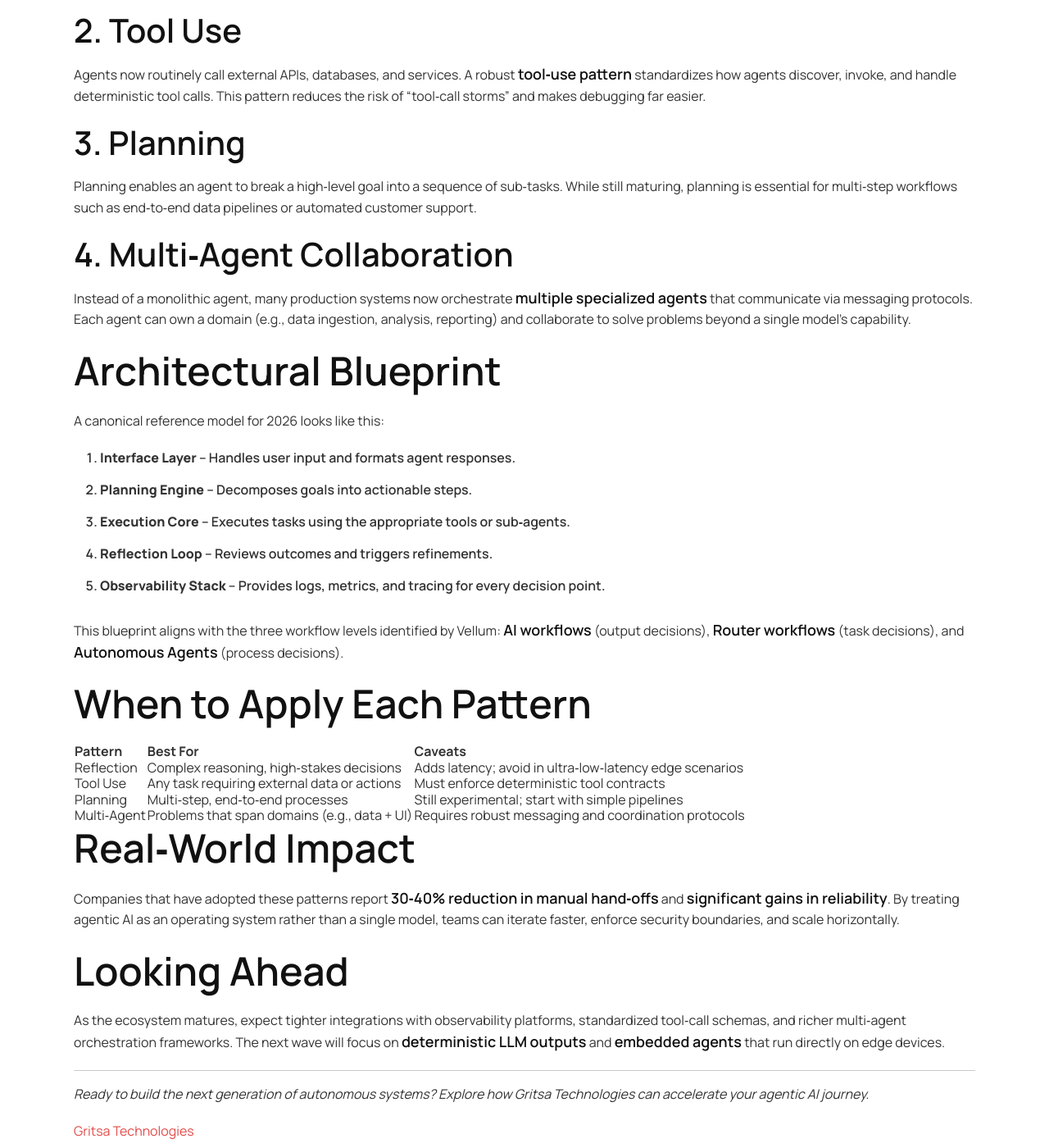
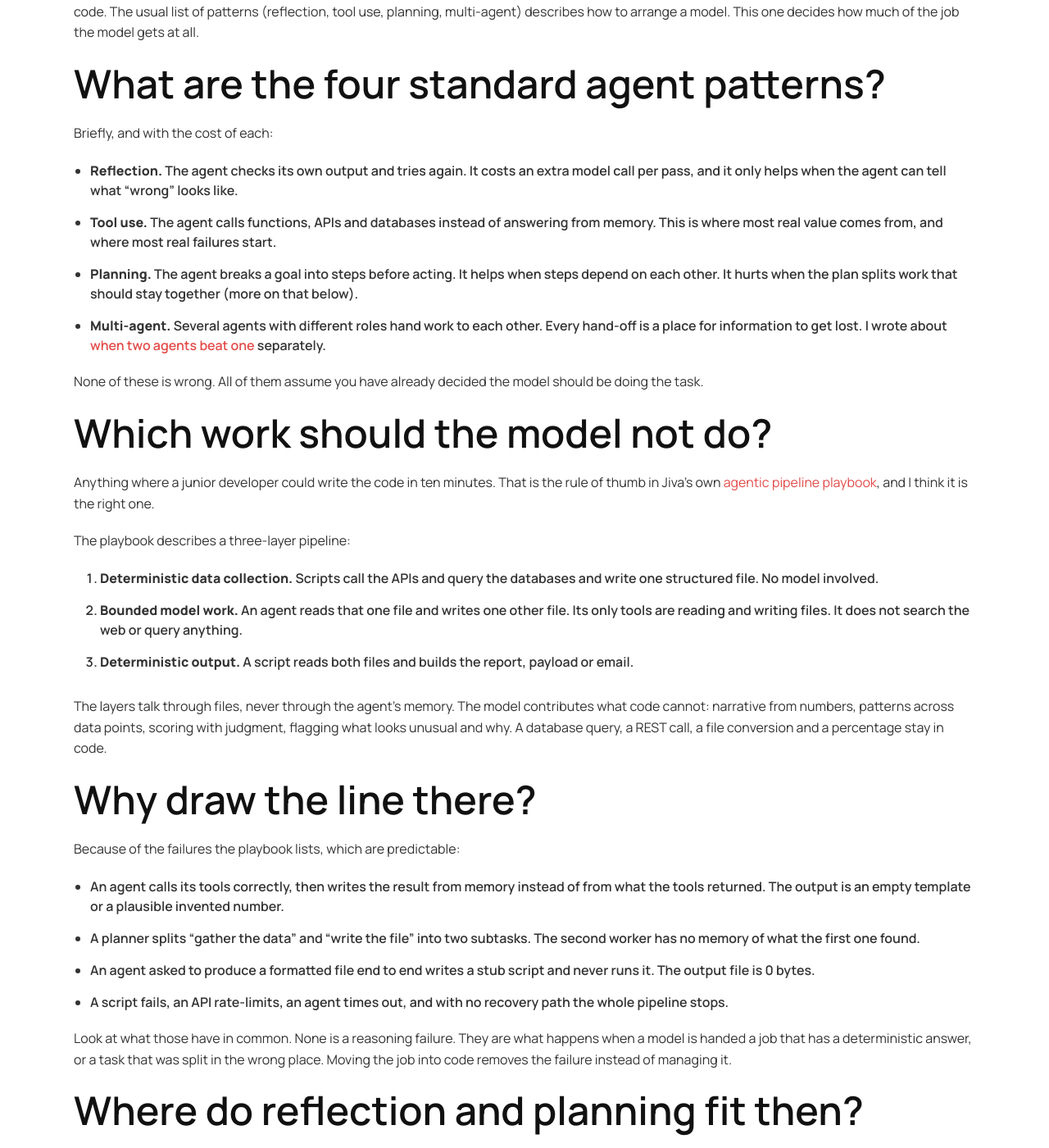
Before and after one commit to gritsa/www-gritsa.github.io, a Jekyll site: the page built from _posts/2026-05-26-agentic-ai-design-patterns-2026-architecting-autonomous-systems.md, in a window 1280 px wide and 1400 px high, scrolled down 1761 px. Shown: the whole window at 82% size. Built offline with Jekyll 4.4.1, drawn with Linux system fonts in a browser that asks for light colours; some of the changed text lies outside the part shown.

Commit message:
Rewrite 2026-05-26 agent design patterns post in place around Jiva's pipeline playbook

```diff
--- a/_posts/2026-05-26-agentic-ai-design-patterns-2026-architecting-autonomous-systems.md
+++ b/_posts/2026-05-26-agentic-ai-design-patterns-2026-architecting-autonomous-systems.md
@@ -1,69 +1,79 @@
 ---
 layout: post
-title: "Agentic AI Design Patterns 2026: Architecting Autonomous Systems"
+title: "Agent design patterns: the one that matters is what the model does not do"
 date: 2026-05-26 22:31:36 +0000
-author: "Gritsa"
+last_modified_at: 2026-10-15 20:30:00 +0530
+author: "Amy Loomis"
 categories: "AI Technology"
-tags: "agentic ai, autonomous agents, LLM"
-excerpt: "Explore the emerging design patterns that are shaping production-ready autonomous AI systems in 2026."
-description: "A deep dive into the core design patterns—reflection, tool use, planning, and multi‑agent collaboration—that are turning agentic AI from hype into reliable, scalable architectures."
-keywords: "agentic AI, autonomous agents, LLM, design patterns, AI architecture"
+tags:
+  - AI agents
+  - Agent architecture
+  - Design patterns
+excerpt: "Reflection, tool use, planning and multi-agent are the patterns everyone lists. The one that decides whether an agent survives production is the line you draw around the model."
+description: "Agent design patterns (reflection, tool use, planning, multi-agent) and the pattern that matters most: keep deterministic work out of the model. With the three-layer pipeline from Gritsa's open-source agent framework, Jiva."
+keywords: "agent design patterns, agentic AI patterns, reflection, tool use, planning, multi-agent, deterministic pipeline, AI agent architecture"
 featured_image: "/assets/img/posts/2026-05-26-agentic-ai-design-patterns-2026-architecting-autonomous-systems.png"
 ---
 
-## The Shift from Generative to Agentic
+# Agent design patterns: the one that matters is what the model does not do
 
-The AI landscape is moving beyond simple text generation. In 2026, organizations are deploying **agentic AI**—systems that can plan, reason, and act autonomously. This transition is not just a feature upgrade; it's an **architectural paradigm shift** that demands new design patterns to ensure reliability, scalability, and security.
+*Updated 15 October 2026. This post was first published in May 2026 as a list of four patterns with a "30 to 40%" claim I could not source. I removed the claim and rewrote the post around the design guidance in Jiva, our open-source agent framework.*
 
-## Core Design Patterns
+The most useful agent design pattern is a boundary: give the model the work that needs judgment, and keep everything with a right answer in plain code. The usual list of patterns (reflection, tool use, planning, multi-agent) describes how to arrange a model. This one decides how much of the job the model gets at all.
 
-### 1. Reflection
+## What are the four standard agent patterns?
 
-Reflection lets an agent evaluate its own outputs and adjust behavior. It’s most useful for complex reasoning tasks where a single pass isn’t enough. However, reflection adds latency, so it’s best reserved for scenarios where accuracy outweighs speed.
+Briefly, and with the cost of each:
 
-### 2. Tool Use
+- **Reflection.** The agent checks its own output and tries again. It costs an extra model call per pass, and it only helps when the agent can tell what "wrong" looks like.
+- **Tool use.** The agent calls functions, APIs and databases instead of answering from memory. This is where most real value comes from, and where most real failures start.
+- **Planning.** The agent breaks a goal into steps before acting. It helps when steps depend on each other. It hurts when the plan splits work that should stay together (more on that below).
+- **Multi-agent.** Several agents with different roles hand work to each other. Every hand-off is a place for information to get lost. I wrote about [when two agents beat one](/blog/2026/05/25/agentic-ai-in-production-multi-agent-architectures-and-the-rise-of-the-sandbox/) separately.
 
-Agents now routinely call external APIs, databases, and services. A robust **tool‑use pattern** standardizes how agents discover, invoke, and handle deterministic tool calls. This pattern reduces the risk of “tool‑call storms” and makes debugging far easier.
+None of these is wrong. All of them assume you have already decided the model should be doing the task.
 
-### 3. Planning
+## Which work should the model not do?
 
-Planning enables an agent to break a high‑level goal into a sequence of sub‑tasks. While still maturing, planning is essential for multi‑step workflows such as end‑to‑end data pipelines or automated customer support.
+Anything where a junior developer could write the code in ten minutes. That is the rule of thumb in Jiva's own [agentic pipeline playbook](https://github.com/KarmaloopAI/Jiva/blob/main/docs/guides/agentic-pipeline-playbook.md), and I think it is the right one.
 
-### 4. Multi‑Agent Collaboration
+The playbook describes a three-layer pipeline:
 
-Instead of a monolithic agent, many production systems now orchestrate **multiple specialized agents** that communicate via messaging protocols. Each agent can own a domain (e.g., data ingestion, analysis, reporting) and collaborate to solve problems beyond a single model’s capability.
+1. **Deterministic data collection.** Scripts call the APIs and query the databases and write one structured file. No model involved.
+2. **Bounded model work.** An agent reads that one file and writes one other file. Its only tools are reading and writing files. It does not search the web or query anything.
+3. **Deterministic output.** A script reads both files and builds the report, payload or email.
 
-## Architectural Blueprint
+The layers talk through files, never through the agent's memory. The model contributes what code cannot: narrative from numbers, patterns across data points, scoring with judgment, flagging what looks unusual and why. A database query, a REST call, a file conversion and a percentage stay in code.
 
-A canonical reference model for 2026 looks like this:
+## Why draw the line there?
 
-1. **Interface Layer** – Handles user input and formats agent responses.
-2. **Planning Engine** – Decomposes goals into actionable steps.
-3. **Execution Core** – Executes tasks using the appropriate tools or sub‑agents.
-4. **Reflection Loop** – Reviews outcomes and triggers refinements.
-5. **Observability Stack** – Provides logs, metrics, and tracing for every decision point.
+Because of the failures the playbook lists, which are predictable:
 
-This blueprint aligns with the three workflow levels identified by Vellum: **AI workflows** (output decisions), **Router workflows** (task decisions), and **Autonomous Agents** (process decisions).
+- An agent calls its tools correctly, then writes the result from memory instead of from what the tools returned. The output is an empty template or a plausible invented number.
+- A planner splits "gather the data" and "write the file" into two subtasks. The second worker has no memory of what the first one found.
+- An agent asked to produce a formatted file end to end writes a stub script and never runs it. The output file is 0 bytes.
+- A script fails, an API rate-limits, an agent times out, and with no recovery path the whole pipeline stops.
 
-## When to Apply Each Pattern
+Look at what those have in common. None is a reasoning failure. They are what happens when a model is handed a job that has a deterministic answer, or a task that was split in the wrong place. Moving the job into code removes the failure instead of managing it.
 
-| Pattern | Best For | Caveats |
-|---------|----------|---------|
-| Reflection | Complex reasoning, high‑stakes decisions | Adds latency; avoid in ultra‑low‑latency edge scenarios |
-| Tool Use | Any task requiring external data or actions | Must enforce deterministic tool contracts |
-| Planning | Multi‑step, end‑to‑end processes | Still experimental; start with simple pipelines |
-| Multi‑Agent | Problems that span domains (e.g., data + UI) | Requires robust messaging and coordination protocols |
+## Where do reflection and planning fit then?
 
-## Real‑World Impact
+Smaller than the diagrams suggest.
 
-Companies that have adopted these patterns report **30‑40% reduction in manual hand‑offs** and **significant gains in reliability**. By treating agentic AI as an operating system rather than a single model, teams can iterate faster, enforce security boundaries, and scale horizontally.
+The playbook's one reflection-like loop is for scripts, not answers. When a deterministic script fails, the error goes to a file, a code agent is asked to fix the script (and told not to run it), and the orchestrator retries. The playbook caps it at two attempts, and three at most before you abort and alert, because an unbounded retry loop burns credits and hides the root cause.
 
-## Looking Ahead
+The model's step in the middle is also allowed to fail. If it produces nothing or malformed output, the final script renders the data without the narrative. The playbook says this is correct: a report with accurate numbers and no commentary beats no report.
 
-As the ecosystem matures, expect tighter integrations with observability platforms, standardized tool‑call schemas, and richer multi‑agent orchestration frameworks. The next wave will focus on **deterministic LLM outputs** and **embedded agents** that run directly on edge devices.
+That is a different attitude from "make the agent smarter." It assumes the model will sometimes fail and designs so that nothing important depends on it succeeding.
 
----
+## What should you do with this?
 
-*Ready to build the next generation of autonomous systems? Explore how Gritsa Technologies can accelerate your agentic AI journey.*
+1. **List the steps of the job, then label each one "judgment" or "right answer".** Only the first kind goes to a model.
+2. **Give the model one input and one output.** If you want it to do more than read, reason and write, split it into two passes or move a step into code.
+3. **Pass data between steps as files or tables, not as the agent's memory.** You can inspect a file.
+4. **Cap every retry loop.** Two or three attempts, then stop and alert a person.
+5. **Make the model step non-fatal.** Decide in advance what the output looks like if it fails.
+6. **Write the test before the agent.** If you cannot say what a correct run looks like, [write that down first](/blog/2026/10/12/write-the-test-before-you-hire-the-agent/), and make sure the data it reads has been [audited before it is published](/blog/2026/10/13/write-audit-publish-for-agents/).
 
-[Gritsa Technologies](https://www.gritsa.com)
+The playbook is written for pipelines that run unattended and produce a document. It is not a theory of all agents. A coding assistant or an open-ended research agent needs more freedom than a one-file-in, one-file-out step. But even there, I would start from the same question: what in this job has a right answer, and why is a model computing it?
+
+If you are deciding where an agent belongs in a process, and where it does not, [our AI agents service](/services/ai-agents/) is where that conversation starts.
```
